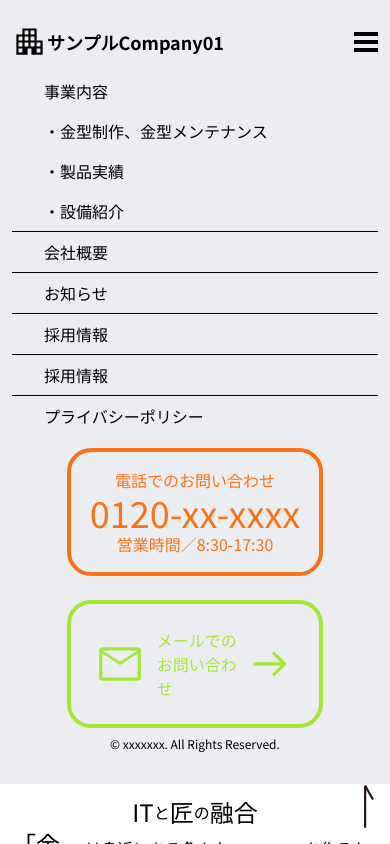
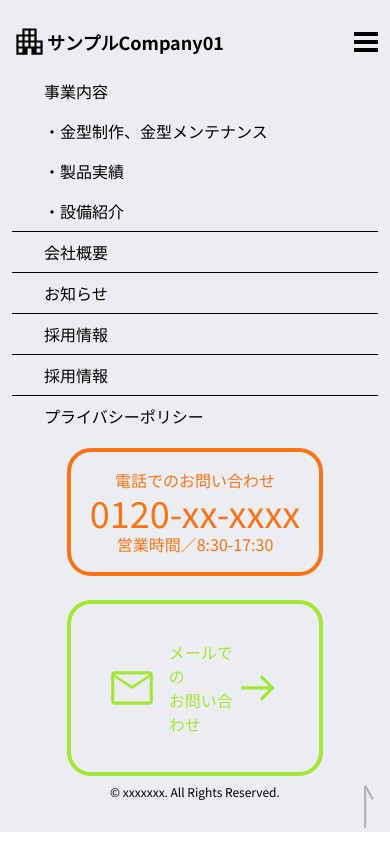
Before and after one commit to ai-biz20-sasaki/nextjs-sample-company01, a Next.js app: page / in a window 390 px wide. Both pictures are taken after a click on the button 366 px from the left and 41 px from the top of the page. Shown: the top 844 px of the page. Built offline with nearby package versions, Linux system fonts and the light colour scheme.

Commit message:
contact-mobile-menuコンポーネントに電話番号アンカーを追加

```diff
--- a/src/app/components/contact-mobile-menu.tsx
+++ b/src/app/components/contact-mobile-menu.tsx
@@ -11,7 +11,7 @@ export default function ContactMobileMenu() {
             電話でのお問い合わせ
           </div>
           <div className="flex justify-center text-4xl">
-            0120-xx-xxxx
+            <a href="tel:0120-xx-xxxx">0120-xx-xxxx</a>
           </div>
           <div className="flex justify-center">
             営業時間／8:30-17:30
@@ -20,7 +20,8 @@ export default function ContactMobileMenu() {
 
         <div className="md:hidden m-3"></div>
 
-        <div className="flex flex-row justify-center items-center border-4 border-lime-400 rounded-3xl w-3/4 p-6 md:basis-1/2 md:h-32">
+        <div className="w-3/4 md:basis-1/2 md:h-32 group">
+          <div className="flex flex-row justify-center items-center border-4 border-lime-400 rounded-3xl p-9">
             <div className="mr-3">
               <svg
                 className="fill-lime-400"
@@ -47,6 +48,7 @@ export default function ContactMobileMenu() {
             </div>
           </div>
         </div>
+      </div>
 
       <div className="flex justify-center">
         <div className="py-2 text-xs">
```
Lines whose indentation alone changed are shown as unchanged.
